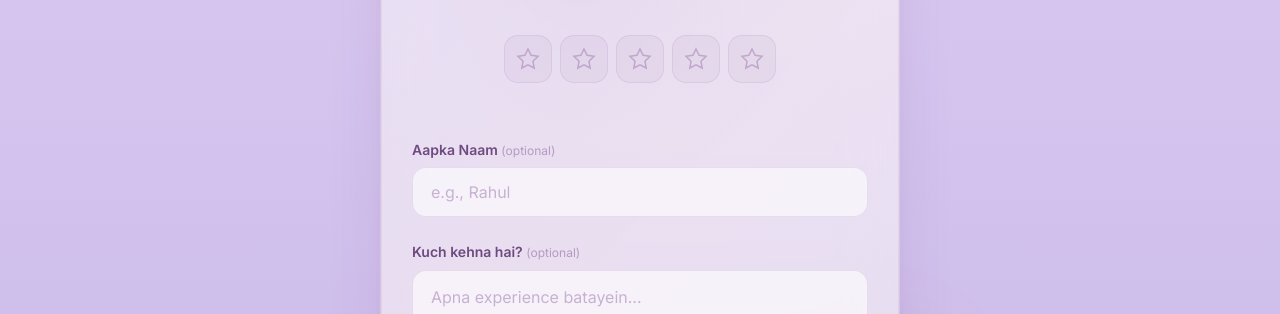
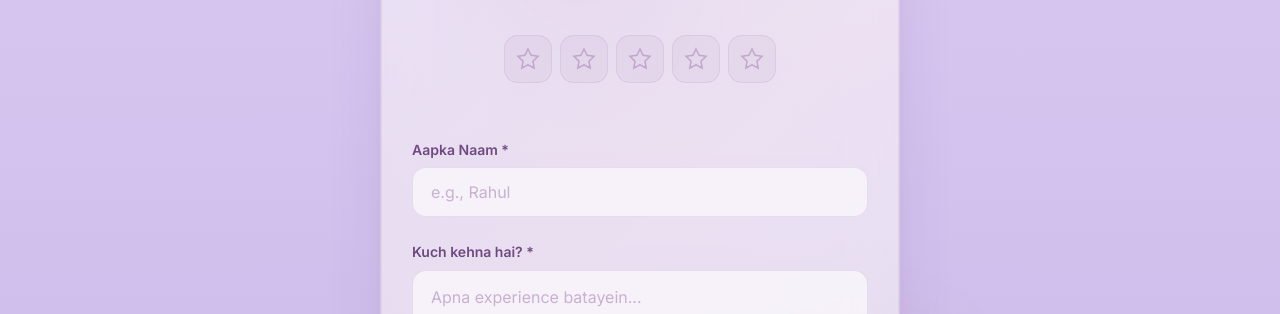
Before and after one commit to Kamlender/zyroo-website, a Next.js app: page / in a window 1280 px wide. Shown: the part 4700-5014 px from the top of the page. Built offline with nearby package versions, Linux system fonts and the light colour scheme.

Commit message:
feat: make name and feedback fields mandatory in review form

```diff
--- a/src/components/ReviewFeedback.tsx
+++ b/src/components/ReviewFeedback.tsx
@@ -36,8 +36,8 @@ export default function ReviewFeedback() {
             subject: `⭐ New Review — ${rating}/5 Stars`,
             from_name: 'ZYROO Reviews',
             rating: `${rating}/5 — ${starLabels[rating - 1]}`,
-            name: name || 'Anonymous',
-            message: feedback || 'No additional feedback',
+            name: name,
+            message: feedback,
           }),
         });
 
@@ -131,7 +131,7 @@ export default function ReviewFeedback() {
             {/* Name Input */}
             <div className={styles.inputGroup}>
               <label htmlFor="feedback-name" className={styles.inputLabel}>
-                Aapka Naam <span className={styles.optional}>(optional)</span>
+                Aapka Naam *
               </label>
               <input
                 id="feedback-name"
@@ -141,13 +141,14 @@ export default function ReviewFeedback() {
                 value={name}
                 onChange={(e) => setName(e.target.value)}
                 maxLength={50}
+                required
               />
             </div>
 
             {/* Feedback Textarea */}
             <div className={styles.inputGroup}>
               <label htmlFor="feedback-text" className={styles.inputLabel}>
-                Kuch kehna hai? <span className={styles.optional}>(optional)</span>
+                Kuch kehna hai? *
               </label>
               <textarea
                 id="feedback-text"
@@ -157,6 +158,7 @@ export default function ReviewFeedback() {
                 onChange={(e) => setFeedback(e.target.value)}
                 maxLength={500}
                 rows={3}
+                required
               />
               {feedback.length > 0 && (
                 <span className={styles.charCount}>
```
